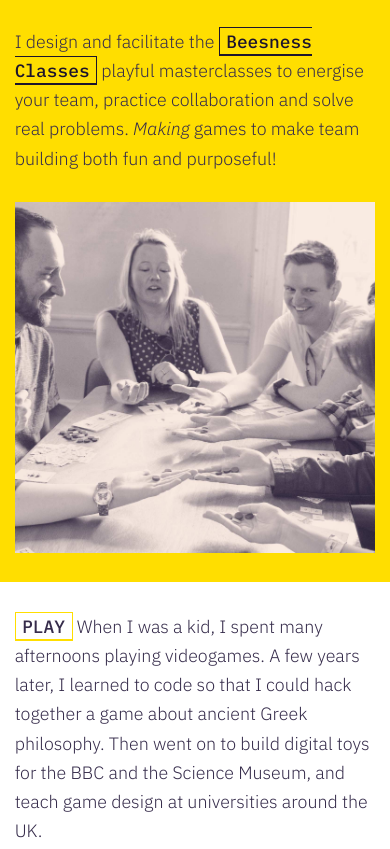
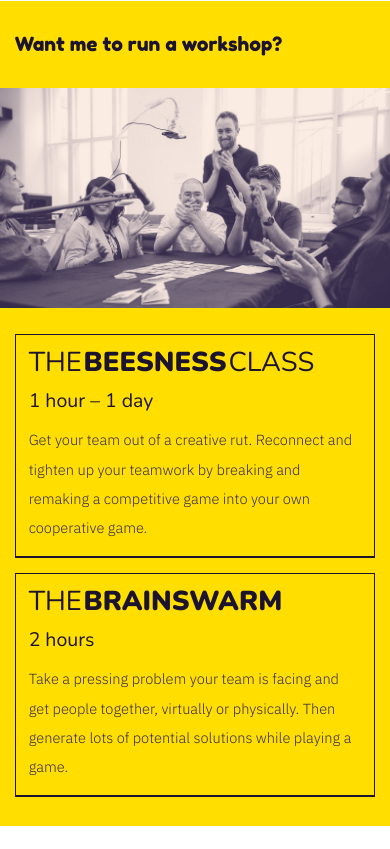
Before and after one commit to matteomenapace/ma.tteo.me, a website: page index.html in a window 390 px wide. Shown: the part 500-1349 px from the top of the page. Drawn offline with nearby package versions, Linux system fonts and the light colour scheme.

Commit message:
Beesness Classes, BrainSWARM and Gumroad!

```diff
--- a/_sass/_media-queries.scss
+++ b/_sass/_media-queries.scss
@@ -20,6 +20,11 @@ html
 	html
 	{
 		font-size: 14px; // p → 19.25px
+	}
+
+	figure {
+		margin-left: -$row/2;
+		margin-right: -$row/2;
 	}
 }
 
@@ -48,6 +53,7 @@ html
 		// font-size: 2.4375rem;
 		font-size: 40px;
 		line-height: $row * 2;
+		line-height: $row * 1.5;
 	}
 
 	h3 {
@@ -61,6 +67,10 @@ html
 		// just like h4
 		font-size: 1.5rem;
 		line-height: $row;
+	}
+
+	p, ul, ol, pre, table, blockquote, figure {
+		margin-bottom: $row/2;
 	}
 
 	.image-frame.fixed
--- a/_sass/_typography.scss
+++ b/_sass/_typography.scss
@@ -33,6 +33,10 @@ h1, h2, h3, h4, h5, h6,
 a, b
 {
 	font-weight: 700;
+
+	p {
+		font-weight: 300;
+	}
 }
 
 i, em
--- a/_sass/home.scss
+++ b/_sass/home.scss
@@ -3,13 +3,22 @@
 #beesness
 {
   background-image: url('../assets/home/stalk-exchange-pb.jpg');
+}
+
+#fadingmemories
+{
+  background-image: url('../assets/home/fading-memories-live.jpg');
+}
+
+#beesness, #fadingmemories
+{
   background-position: top center;
   height: $row*15;
 }
 
 @media (max-width: 599px)
 {
-  #beesness
+  #beesness, #fadingmemories
 	{
 		height: $row*12;
 	}
--- /dev/null
+++ b/css/cards.css
@@ -0,0 +1,52 @@
+.cards {
+  display:grid;
+  grid-template-columns:repeat(2, 1fr);
+  margin-bottom:2.25rem;
+  margin-bottom:0;
+}
+.cards .card {
+  display:-webkit-box;
+  display:flex;
+  -webkit-box-orient:vertical;
+  -webkit-box-direction:normal;
+  flex-direction:column;
+  position:relative;
+  color:#1c142d;
+  background-color:#ffde00;
+  border:solid 1px #1c142d;
+  border-bottom-color:#1c142d;
+  box-shadow:inset 0 -1px 0 #1c142d;
+  transition:color, background-color .3s;
+  padding:1.125rem 1rem;
+  min-width:33%;
+}
+
+.cards .card h2,.cards .card h3,.cards .card h4 {
+  font-family:"Nunito",-apple-system-font,"Helvetica Neue",Helvetica,Arial,serif;
+  margin-top:0;margin-bottom:1.125rem;
+  font-weight:200;
+}
+.cards .card h2 b,.cards .card h3 b,.cards .card h4 b {
+  font-weight:900;
+}
+.cards .card h2 {font-size:2.1rem;line-height:1;word-spacing:-0.4rem}
+.cards .card h3{font-size:1.5rem;line-height:1}
+.cards .card h4 {
+  font-weight:900;
+  font-size:1.5rem;
+  line-height:1.3;
+}
+.cards .card p {
+  /* font-weight:300; */
+  font-size:1.125rem;
+  margin:0;
+}
+.cards .card:hover,.cards .card:focus{background-color:#1c142d}
+.cards .card:hover h2,.cards .card:hover h3,.cards .card:hover h4,.cards .card:hover p,.cards .card:focus h2,.cards .card:focus h3,.cards .card:focus h4,.cards .card:focus p{color:#ffde00}
+.cards .card:first-child{left:-.75rem}
+.cards .card:last-child{left:.75rem}
+@media (max-width: 799px){
+  .cards{grid-template-columns:1fr}
+  .cards .card{position:static;margin-bottom:1.125rem}
+  .cards .card:last-child{margin-bottom:0}
+}
--- a/index.html
+++ b/index.html
@@ -11,35 +11,64 @@
     <meta http-equiv="x-ua-compatible" content="ie=edge">
     <title>Matteo makes games</title>
     <meta name='viewport' content='width=device-width, initial-scale=1.0, maximum-scale=1.0'>
-    <meta name="description" content="Matteo makes #games and teaches people how to start making games" />
-    <meta property="og:description" content="Matteo makes #games and teaches people how to start making games" />
+    <meta name="description" content="Matteo makes games and teaches people how to start making games" />
+    <meta property="og:description" content="Matteo makes games and teaches people how to start making games" />
     <meta property="og:title" content="Matteo Menapace" />
-    <meta property="twitter:title" content="Matteo makes #games and teaches people how to start making games" />
+    <meta property="twitter:title" content="Matteo makes games and teaches people how to start making games" />
 
     <!-- <link href='https://fonts.googleapis.com/css?family=Lekton:400,400italic,700' rel='stylesheet' type='text/css'> -->
     <!-- <link href='https://fonts.googleapis.com/css?family=Roboto:900,900italic' rel='stylesheet' type='text/css'> -->
     <!-- <link href='https://fonts.googleapis.com/css?family=Source+Code+Pro:300' rel='stylesheet' type='text/css'> -->
     <link href="https://fonts.googleapis.com/css?family=Fredoka+One" rel="stylesheet">
     <link href="https://fonts.googleapis.com/css?family=IBM+Plex+Mono:500|IBM+Plex+Sans:300,300i,700,700i" rel="stylesheet">
+    <link href="https://fonts.googleapis.com/css2?family=Nunito:ital,wght@0,200;0,900&display=swap" rel="stylesheet">
     <link rel="stylesheet" href="css/sassy.css">
     <link rel="stylesheet" href="css/home.css">
+    <link rel="stylesheet" href="css/cards.css">
   </head>
 
   <body class="gridlover grid">
 
     <section id="me" class="container">
       <h1>Hi! I'm <a href="#surprise">Matteo</a></h1>
-      <h2>I make games and teach people how to start making games</h2>
-      <!-- <h4>Currently game designer in residence at the V&A</h4> -->
+      <h2>I make cooperative games and teach people how to use games to tackle real-world challenges</h2>
+      <!-- <h2>I make games and teach people how to start making games</h2> -->
     </section>
 
     <section class="boxed orange">
       <div class="container">
         <h3 class="margin-top-none">Want me to run a workshop<abbr class="hidden-xs"> for you</abbr>?</h3>
-        <p>I design and facilitate the <a href="https://www.beesness.games/classes/" target="_blank">Beesness Classes</a> playful masterclasses to energise your team, practice collaboration and solve real problems. <em>Making</em> games to make team building both fun and purposeful!</p>
-        <!-- <p>I design and facilitate <b>game-making workshops</b> for schools, museums and team-building away days. Get in touch <a href="mailto:m@tteo.me?subject=Game%20making%20workshop&body=Hi%20Matteo%2C%20my%20name%20is">m@tteo.me</a></p> -->
-        <div class="image-frame" id="beesness"></div>
-        <!-- <iframe src="https://www.youtube.com/embed/5LGOt0zfICM?start=16" frameborder="0" allow="accelerometer; autoplay; encrypted-media; gyroscope; picture-in-picture" allowfullscreen></iframe> -->
+        <!-- <h3 class="margin-top-none">Workshops</h3> -->
+        <figure>
+          <img src="assets/home/fading-memories-live.jpg" alt="Six people playing a cooperative card game about sharing memories">
+          <figcaption style="display:none;">Photo by Dionne Fairnie</figcaption>
+        </figure>
+
+        <div class="cards">
+          <a href="https://beesness.games/classes/" target="_blank" class="card">
+						<h2>THE <b>BEESNESS</b> CLASS</h2>
+            <h3>1 hour – 1 day</h3>
+            <!-- <h4>Making games to energise your team</h4> -->
+            <p>Get your team out of a creative rut. Reconnect and tighten up your teamwork by breaking and remaking a competitive game into your own cooperative game.</p>
+					</a>
+          <a href="https://beesness.games/brainswarm/" target="_blank" class="card">
+						<h2>THE <b>BRAINSWARM</b></h2>
+            <h3>2 hours</h3>
+            <!-- <h4>Playing games to generate ideas</h4> -->
+            <p>Take a pressing problem your team is facing and get people together, virtually or physically. Then generate lots of potential solutions while playing a game.</p>
+					</a>
+        </div>
+
+        <!-- <p><a href="https://beesness.games/brainswarm/" target="_blank">The Beesness BrainSWARM</a></p>
+        <p>Take a pressing problem your team is facing, get people together (virtually or physically) and generate lots of potential solutions, while <em>playing</em> a game.</p> -->
+        <!-- <p>The <a href="https://beesness.games/brainswarm/" target="_blank">Beesness BrainSWARM</a> helps you generate ideas to solve problems your organisation is facing, while <em>playing</em> a game.</p> -->
+
+        <!-- <p><a href="https://beesness.games/classes/" target="_blank">The Beesness Classes</a></p>
+        <p>Re-energise your team and learn how to turn internal challenges into playable systems, while <em>making</em> games together.</p> -->
+        <!-- <p>The <a href="https://beesness.games/classes/" target="_blank">Beesness Classes</a> can re-energise your team and teach you how to turn your issues into playable systems, while <em>making</em> games together.</p> -->
+
+        <!-- <p>Want to generate ideas that tackle challenges your organisation is facing, while <em>playing</em> a game? Check out the <a href="https://beesness.games/brainswarm/" target="_blank">Beesness BrainSWARM</a></p>
+        <p>Want to re-energise your team, practice collaboration and solve real problems, while <em>making</em> games? Check out the <a href="https://beesness.games/classes/" target="_blank">Beesness Classes</a></p> -->
       </div>
     </section>
 
@@ -51,11 +80,12 @@
       <p><span>LEARN</span> I believe games have a huge expressive potential. They can make complex systems understandable, and <b>empower people to engage with tough questions</b>. It’s more than just <i>playing</i> games. We can have the most transformative learning experiences when we <i>make</i> games.</p>
 
       <h3>Want to play my games?</h3>
-      <p><!--<span class="hidden-xs">NEW</span> -->Check out <a href="https://fadingmemories.shop" target="_blank">Fading Memories</a> our cooperative twist on the classic <i>Memory</i>, in which you all work together to prevent memory loss by telling personal stories.</p>
+      <!-- <p>Check out <a href="https://fadingmemories.shop" target="_blank">Fading Memories</a> our cooperative twist on the classic <i>Memory</i>, in which you all work together to prevent memory loss by telling personal stories.</p> -->
       <!-- <p>Go to <a href="https://beesness.games" target="_blank">beesness.games</a> and join the <i>Beesness Class</i>. I invite members once or twice a month to Friday eve game nights. Come try out new games (including your own prototypes) and make new friends!</p> -->
+      <p>Go to <a href="https://gumroad.com/baddeo" target="_blank">gumroad.com/baddeo</a> to download print&play games that get people thinking, talking and solving problems together.</p>
 
       <h3>Want to learn more?</h3>
-      <p>Go to <a href="https://medium.com/@baddeo" target="_blank">medium.com/@baddeo</a> where I post about projects I'm working on, and games that get people thinking, talking and exploring real-world challenges.</p>
+      <p>Go to <a href="https://medium.com/@baddeo" target="_blank">medium.com/@baddeo</a> where I document my latest projects and muse upon bees, politics and the climate crisis.</p>
     </section>
 
   </body>
```
Also changed, not shown: assets/home/fading-memories-live.jpg (added), css/home.css, css/sassy.css.
